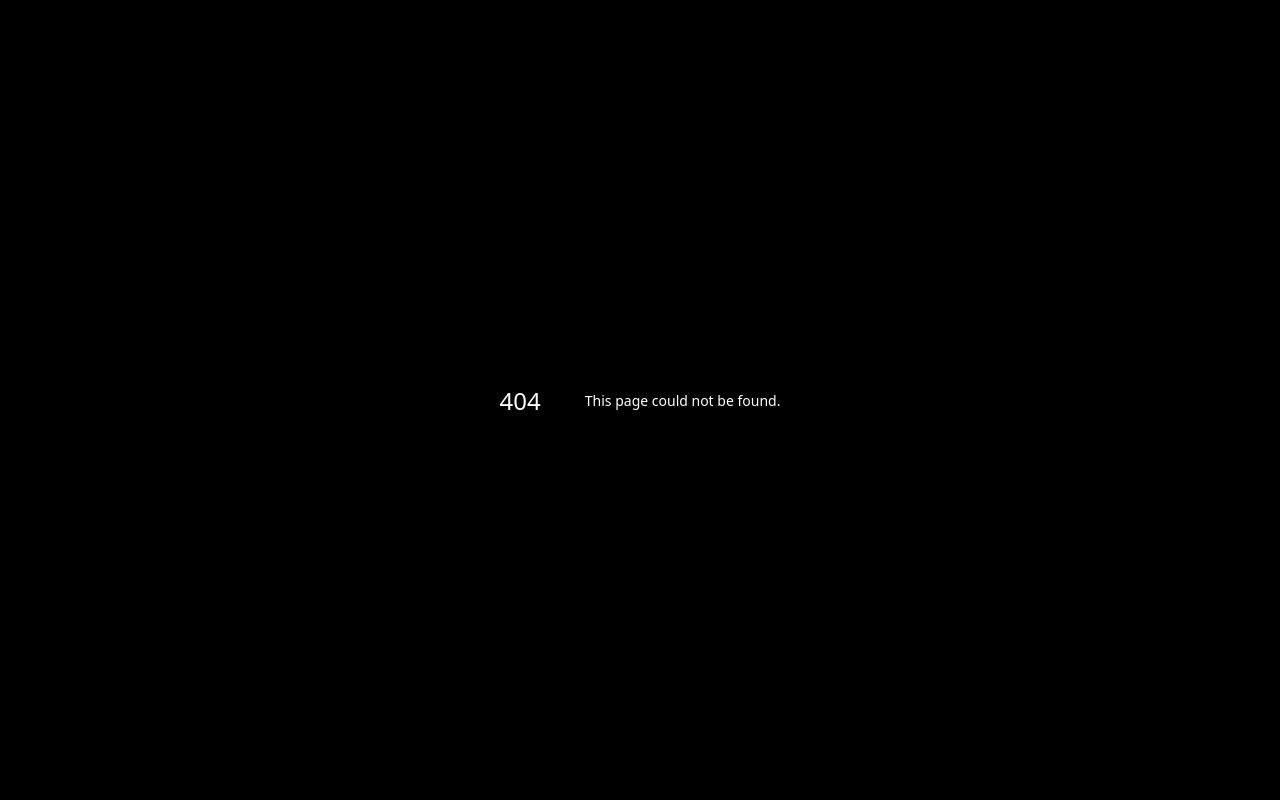
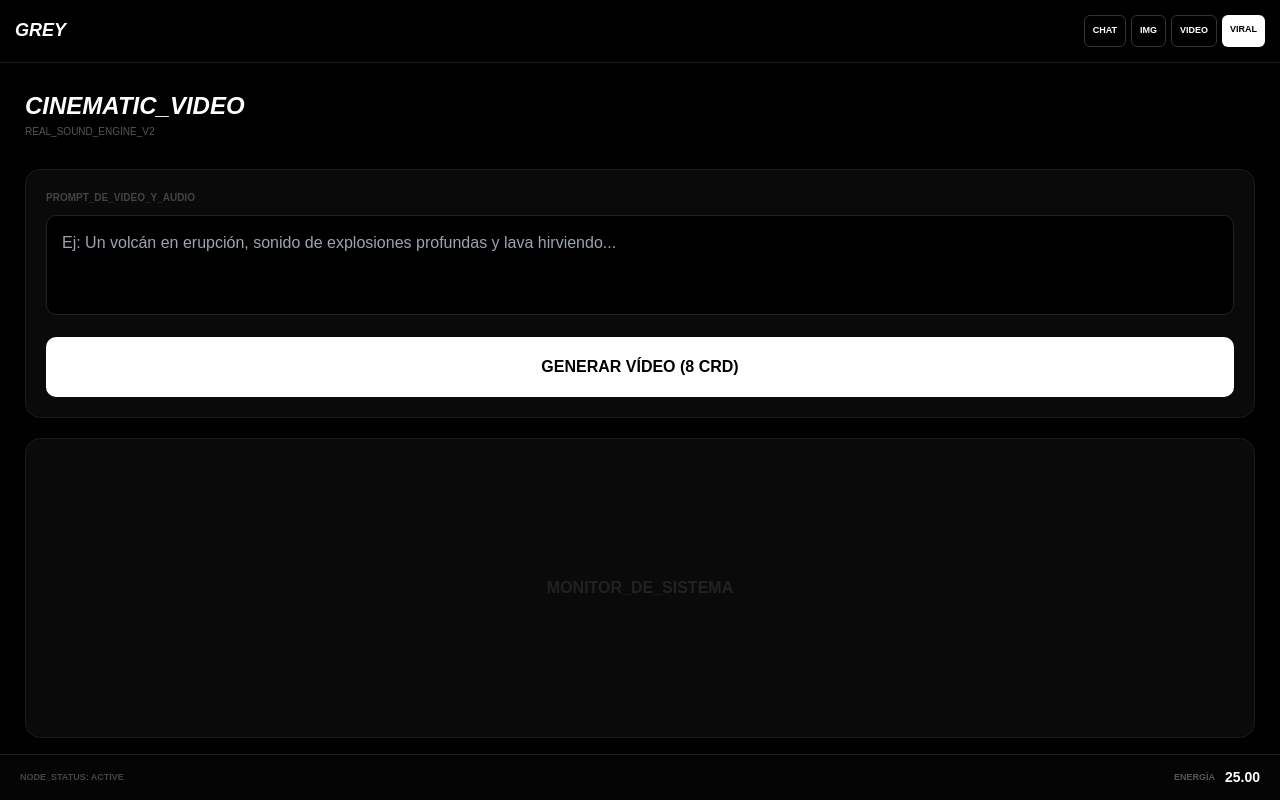
Before and after one commit to capitamweed1205-pixel/grey-ia, a Next.js app: page /video in a window 1280 px wide. Before the commit this address had no page. Built offline with nearby package versions, Linux system fonts and the light colour scheme.

Commit message:
Create VideoPage component with video generation UI

```diff
--- /dev/null
+++ b/app/(dashboard)/video/page.tsx
@@ -0,0 +1,40 @@
+"use client"
+import { useState } from 'react';
+
+export default function VideoPage() {
+  const [generating, setGenerating] = useState(false);
+  const [done, setDone] = useState(false);
+
+  return (
+    <div style={{ padding: '25px', backgroundColor: '#000', minHeight: '100vh', color: '#fff', fontFamily: 'sans-serif' }}>
+      <h2 style={{ fontSize: '24px', fontWeight: '900', fontStyle: 'italic', margin: '0' }}>CINEMATIC_VIDEO</h2>
+      <p style={{ color: '#555', fontSize: '10px', marginBottom: '30px' }}>REAL_SOUND_ENGINE_V2</p>
+
+      <div style={{ display: 'flex', flexDirection: 'column', gap: '20px' }}>
+        <div style={{ backgroundColor: '#0a0a0a', border: '1px solid #1c1c1c', padding: '20px', borderRadius: '15px' }}>
+          <label style={{ display: 'block', fontSize: '10px', color: '#444', marginBottom: '10px', fontWeight: 'bold' }}>PROMPT_DE_VIDEO_Y_AUDIO</label>
+          <textarea
+            style={{ width: '100%', height: '100px', backgroundColor: '#000', border: '1px solid #222', borderRadius: '10px', color: '#fff', padding: '15px', outline: 'none', marginBottom: '15px', resize: 'none', boxSizing: 'border-box' }}
+            placeholder="Ej: Un volcán en erupción, sonido de explosiones profundas y lava hirviendo..."
+          />
+          <button
+            onClick={() => { setGenerating(true); setTimeout(() => { setGenerating(false); setDone(true); }, 4000); }}
+            style={{ width: '100%', backgroundColor: '#fff', color: '#000', padding: '18px', borderRadius: '10px', fontWeight: '900', border: 'none', cursor: 'pointer' }}
+          >
+            {generating ? 'GENERANDO CINE...' : 'GENERAR VÍDEO (8 CRD)'}
+          </button>
+        </div>
+
+        <div style={{ height: '300px', backgroundColor: '#0a0a0a', border: '1px solid #1c1c1c', borderRadius: '15px', display: 'flex', alignItems: 'center', justifyContent: 'center' }}>
+          {generating ? (
+            <p style={{ color: '#fff' }}>PROCESANDO AUDIO REALISTA...</p>
+          ) : done ? (
+            <p style={{ fontWeight: 'bold' }}>▶ VÍDEO_CON_SONIDO_LISTO.MP4</p>
+          ) : (
+            <p style={{ color: '#222', fontWeight: 'bold' }}>MONITOR_DE_SISTEMA</p>
+          )}
+        </div>
+      </div>
+    </div>
+  );
+}
```
